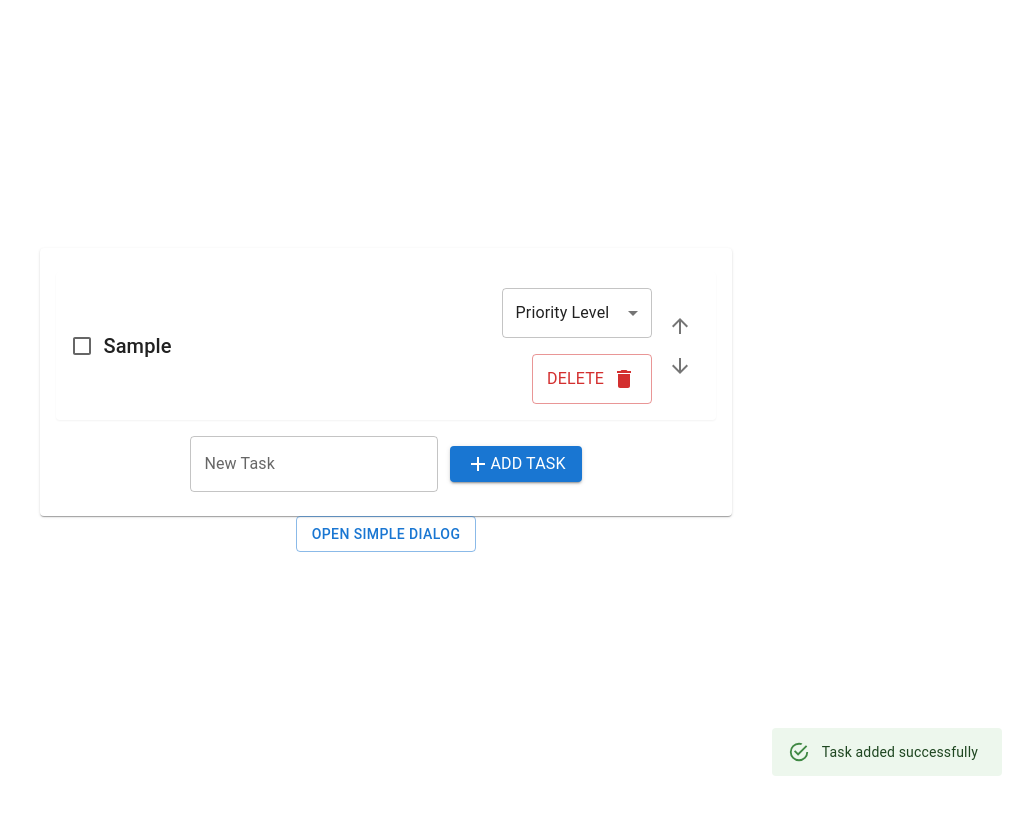
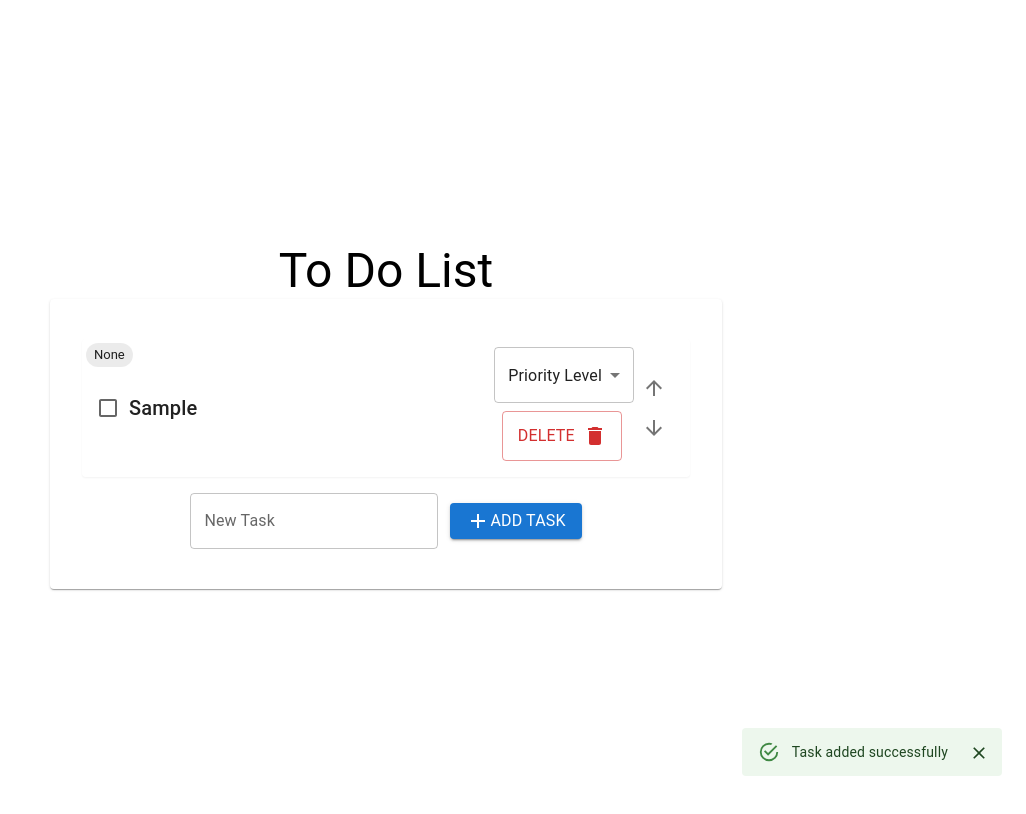
Before and after one commit to OSUMed/todolist-srikanth-userstories, a React (Create React App) app in the folder todolist-userstories/: page / in a window 1280 px wide. Both pictures are taken after typing "Sample" into the empty fields and a click on the button "ADD TASK". Shown: the top 814 px of the page, without its empty margins (254-1280 px from the left). Built offline with nearby package versions, Linux system fonts and the light colour scheme.

Commit message:
feat: Implement Task Sorting and Priority Chip
1. Implement sorting of tasks based on priority.
2. Create a priority chip for each task and position it in the corner.
3. Apply small styling improvements throughout the application.

```diff
--- a/todolist-userstories/src/components/ToDoList.jsx
+++ b/todolist-userstories/src/components/ToDoList.jsx
@@ -21,6 +21,7 @@ import {
   Select,
   MenuItem,
   InputLabel,
+  Chip,
 } from "@mui/material";
 import DialogContent from "@mui/material/DialogContent";
 import DialogContentText from "@mui/material/DialogContentText";
@@ -44,7 +45,7 @@ const ToDoList = () => {
     open: false,
     vertical: "bottom",
     horizontal: "right",
-    severity: "",
+    severity: "info",
   });
   const [task, setTask] = useState("");
   const [error, setError] = useState(false);
@@ -64,6 +65,17 @@ const ToDoList = () => {
     const toDoListJSON = JSON.stringify(toDoList);
     localStorage.setItem("toDoList", toDoListJSON);
   }, [toDoList]);
+
+  const sortTasks = (tasks) => {
+    const urgentTasks = tasks.filter((task) => task.priority === "Urgent");
+    const mediumTasks = tasks.filter((task) => task.priority === "Medium");
+    const lowTasks = tasks.filter((task) => task.priority === "Low");
+    const noneTasks = tasks.filter(
+      (task) => task.priority === "" || task.priority === "None"
+    );
+
+    return [...urgentTasks, ...mediumTasks, ...lowTasks, ...noneTasks];
+  };
 
   // CRUD Logic:
 
@@ -96,6 +108,49 @@ const ToDoList = () => {
       reorderedList[currentIndex] = temp[1];
       setToDoList(reorderedList);
     }
+  };
+
+  const updateTaskPriority = (tasks, taskId, newPriority) => {
+    // Grab task and update it:
+    let updatedTask = null;
+    const remainingTasks = tasks.filter((task) => {
+      if (task.id === taskId) {
+        updatedTask = { ...task, priority: newPriority };
+        return false;
+      }
+      return true;
+    });
+
+    // Create Data Strcuture to group tasks by priority
+    const priorityGroups = {
+      Urgent: [],
+      Medium: [],
+      Low: [],
+      None: [],
+    };
+
+    remainingTasks.forEach((task) => {
+      const priority = task.priority || "None";
+      priorityGroups[priority].push(task);
+    });
+
+    // Use spread operator to add it to the front
+    if (updatedTask) {
+      priorityGroups[newPriority] = [
+        updatedTask,
+        ...priorityGroups[newPriority],
+      ];
+    }
+
+    // Update state
+    setToDoList([
+      ...priorityGroups["Urgent"],
+      ...priorityGroups["Medium"],
+      ...priorityGroups["Low"],
+      ...priorityGroups["None"],
+    ]);
+
+    return;
   };
 
   const isTaskCompleted = (taskId) => finishedTasks.includes(taskId);
@@ -149,7 +204,7 @@ const ToDoList = () => {
 
   const action = (
     <React.Fragment>
-      {actionType === "delete" && (
+      {actionType === "delete" ? (
         <>
           <Button
             color="secondary"
@@ -167,6 +222,15 @@ const ToDoList = () => {
             <CloseIcon fontSize="small" />
           </IconButton>
         </>
+      ) : (
+        <IconButton
+          size="small"
+          aria-label="close"
+          color="inherit"
+          onClick={handleCloseSnackBar}
+        >
+          <CloseIcon fontSize="small" />
+        </IconButton>
       )}
     </React.Fragment>
   );
@@ -195,21 +259,44 @@ const ToDoList = () => {
   };
 
   const onPriorityChange = (priority, taskId) => {
-    setPriority(priority);
-    const taskIndex = getTaskIndex(taskId);
-    const newToDoList = [...toDoList];
-    newToDoList[taskIndex].priority = priority;
-    setToDoList(newToDoList);
+    updateTaskPriority(toDoList, taskId, priority);
   };
 
   return (
-    <Box className="h-screen flex flex-col justify-center items-center">
-      <Card className="w-[60%] ">
+    <Box className="h-screen flex flex-col justify-center items-center m-4">
+      <Typography variant="h3" className="mb-4">
+        To Do List
+      </Typography>
+      <Card
+        className={`w-[60%] mx-auto ${
+          toDoList.length === 0 && "h-full"
+        } p-4 flex flex-col justify-center`}
+      >
         <CardContent>
           <List>
             {toDoList.map((task) => (
               <Box className="group" key={task.id}>
                 <ListItem className="group-hover:bg-gray-200 rounded shadow-sm p-2 mb-2 ">
+                  <Chip
+                    label={task.priority === "" ? "None" : task.priority}
+                    color={
+                      task.priority === "Urgent"
+                        ? "error"
+                        : task.priority === "Medium"
+                        ? "warning"
+                        : task.priority === "Low"
+                        ? "primary"
+                        : "default"
+                    }
+                    variant={task.priority === "None" ? "outlined" : "default"}
+                    size="small"
+                    sx={{
+                      position: "absolute",
+                      top: "4px",
+                      left: "4px",
+                      zIndex: 1,
+                    }}
+                  ></Chip>
                   <Box
                     className="flex flex-grow"
                     onClick={() => handleCheckBoxToggle(task.id)}
@@ -224,6 +311,7 @@ const ToDoList = () => {
                           />
                         }
                         label={
+                          <Box className="flex space-x-3">
                             <Typography
                               variant="h6"
                               className={`text-center ${
@@ -234,6 +322,7 @@ const ToDoList = () => {
                             >
                               {task.taskName}
                             </Typography>
+                          </Box>
                         }
                       />
                     </FormGroup>
@@ -241,7 +330,7 @@ const ToDoList = () => {
 
                   <Box className="flex items-center">
                     <Box>
-                      <Box className="flex flex-col items-end">
+                      <Box className="flex flex-col items-end hidden sm:block">
                         <Box className="flex">
                           <FormControl>
                             <Select
@@ -253,6 +342,7 @@ const ToDoList = () => {
                                 return selected;
                               }}
                               displayEmpty
+                              autoWidth
                               value={
                                 task.priority === "" ? (
                                   "Priority Level"
@@ -262,17 +352,28 @@ const ToDoList = () => {
                                   </Typography>
                                 )
                               }
-                              sx={{ m: 1, width: 150, height: 50 }}
                               onChange={(e) =>
                                 onPriorityChange(e.target.value, task.id)
                               }
                             >
-                              <MenuItem value="None">
+                              <MenuItem value="None" style={{ color: "gray" }}>
                                 <em>None</em>
                               </MenuItem>
-                              <MenuItem value={"Low"}>Low</MenuItem>
-                              <MenuItem value={"Medium"}>Medium</MenuItem>
-                              <MenuItem value={"Urgent"}>Urgent</MenuItem>
+                              <MenuItem value={"Low"} style={{ color: "blue" }}>
+                                Low
+                              </MenuItem>
+                              <MenuItem
+                                value={"Medium"}
+                                style={{ color: "orange" }}
+                              >
+                                Medium
+                              </MenuItem>
+                              <MenuItem
+                                value={"Urgent"}
+                                style={{ color: "red" }}
+                              >
+                                Urgent
+                              </MenuItem>
                             </Select>
                           </FormControl>
                         </Box>
@@ -323,20 +424,7 @@ const ToDoList = () => {
           />
         </CardContent>
       </Card>
-      <Button
-        variant="outlined"
-        // onClick={() => setOpenSnackBar(true)}
-        onClick={() =>
-          setOpenSnackBar({
-            open: true,
-            vertical: "top",
-            horizontal: "left",
-          })
-        }
-        className="p-4"
-      >
-        Open simple dialog
-      </Button>
+
       <HandleDialogClose
         setOpen={setOpenDeleteDialog}
         open={openDeleteDialog}
@@ -418,18 +506,4 @@ const MessageSnackbar = ({
   );
 };
 
-const PriorityDropdown = ({ priority, onPriorityChange }) => {
-  return (
-    <Select
-      value={priority}
-      onChange={(e) => onPriorityChange(e.target.value)}
-      style={{ marginLeft: "auto" }} // This pushes the dropdown to the right
-    >
-      <MenuItem value={1}>1</MenuItem>
-      <MenuItem value={2}>2</MenuItem>
-      <MenuItem value={3}>3</MenuItem>
-    </Select>
-  );
-};
-
 export default ToDoList;
```
Lines whose indentation alone changed are shown as unchanged.
